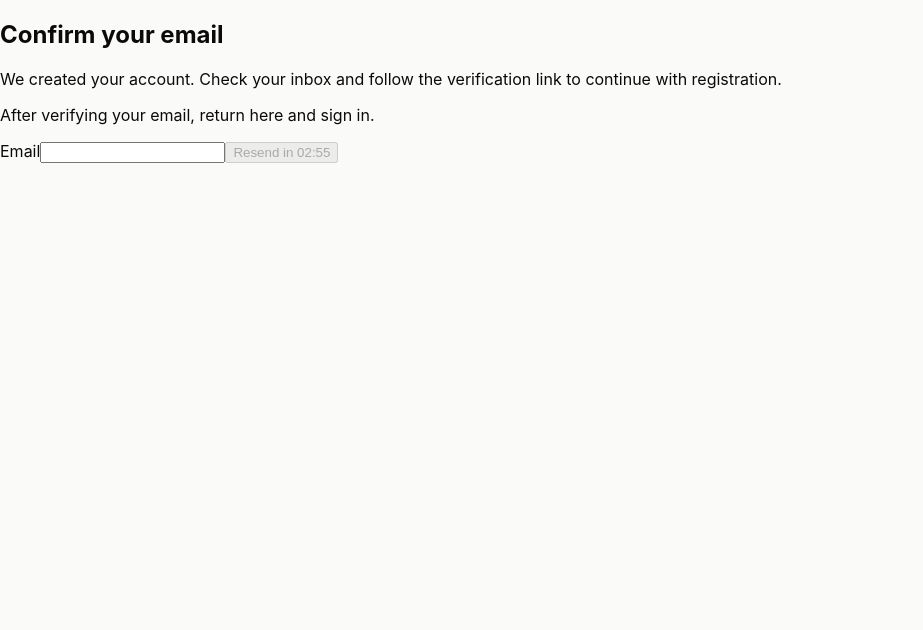
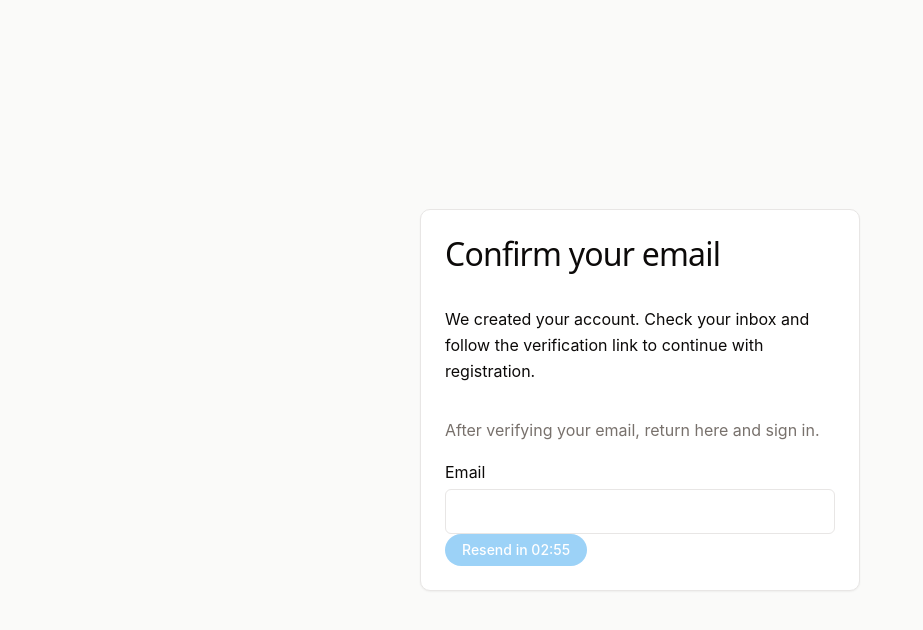
Before and after one commit to acorrea-B/personal-account-proyect-front-end, a Next.js app: page /register/confirm in a window 1280 px wide. Shown: the top 630 px of the page, without its empty margins (0-923 px from the left). Built offline with nearby package versions, Linux system fonts and the light colour scheme; no server answers.

Commit message:
feat(auth): apply Refero styling to auth pages

```diff
--- a/app/globals.css
+++ b/app/globals.css
@@ -2,14 +2,55 @@
   --color-stone-canvas: #fafaf9;
   --color-pure-white: #ffffff;
   --color-stone-border: #e8e6e5;
+  --color-stone-muted: #d6d3d1;
+  --color-ash-gray: #a8a29e;
+  --color-warm-gray: #78716c;
   --color-ink-black: #0c0a09;
+  --color-soot: #1c1917;
+  --color-sky-wash: #c1e1f7;
   --color-cyan-signal: #3ba6f1;
-  --spacing-16: 16px;
+  --color-cyan-edge: #3398e1;
+
+  --font-roobert:
+    'Roobert', ui-sans-serif, system-ui, -apple-system, BlinkMacSystemFont, 'Segoe UI', Roboto,
+    sans-serif;
+  --font-inter: 'Inter', ui-sans-serif, system-ui, -apple-system, 'Segoe UI', Roboto, sans-serif;
+
+  --text-caption: 10px;
+  --text-body: 16px;
+  --text-subheading: 20px;
+  --text-heading-sm: 32px;
+  --text-display: 52px;
+
+  --space-4: 4px;
+  --space-8: 8px;
+  --space-12: 12px;
+  --space-16: 16px;
+  --space-24: 24px;
+  --space-32: 32px;
+  --space-40: 40px;
+  --space-48: 48px;
+  --space-64: 64px;
+  --space-80: 80px;
+  --space-96: 96px;
+
+  --radius-md: 4px;
   --radius-lg: 10px;
+  --radius-2xl: 16px;
+  --radius-full: 9999px;
+
+  --shadow-subtle: rgba(0, 0, 0, 0.05) 0px 1px 2px 0px;
+  --shadow-sm: rgba(0, 0, 0, 0.1) 0px 4px 6px -1px, rgba(0, 0, 0, 0.1) 0px 2px 4px -2px;
+  --shadow-md: rgba(0, 0, 0, 0.05) 0px 4px 16px 0px;
+  --shadow-xl: rgba(17, 12, 46, 0.12) 0px 12px 45px 0px;
 }
 
 * {
   box-sizing: border-box;
+}
+
+html {
+  background: var(--color-stone-canvas);
 }
 
 body {
@@ -17,9 +58,162 @@ body {
   min-height: 100vh;
   background: var(--color-stone-canvas);
   color: var(--color-ink-black);
-  font-family:
-    Inter,
-    system-ui,
-    -apple-system,
-    sans-serif;
+  font-family: var(--font-inter);
+  font-size: var(--text-body);
+  line-height: 1.64;
+  -webkit-font-smoothing: antialiased;
 }
+
+.page-shell {
+  min-height: 100vh;
+  display: grid;
+  background: var(--color-stone-canvas);
+}
+
+.page-main {
+  width: 100%;
+  max-width: 1200px;
+  margin: 0 auto;
+  padding: var(--space-24);
+}
+
+.auth-page {
+  min-height: 100vh;
+  display: grid;
+  place-items: center;
+  padding: var(--space-24);
+}
+
+.auth-shell {
+  width: 100%;
+  max-width: 440px;
+  display: grid;
+  gap: var(--space-24);
+}
+
+.auth-card {
+  background: var(--color-pure-white);
+  border: 1px solid var(--color-stone-border);
+  border-radius: var(--radius-lg);
+  box-shadow: var(--shadow-subtle);
+  padding: var(--space-24);
+  display: grid;
+  gap: var(--space-16);
+}
+
+.auth-heading {
+  margin: 0;
+  color: var(--color-ink-black);
+  font-family: var(--font-roobert);
+  font-size: var(--text-heading-sm);
+  font-weight: 400;
+  line-height: 1.25;
+  letter-spacing: -0.8px;
+}
+
+.auth-subtitle {
+  margin: 0;
+  color: var(--color-warm-gray);
+  font-size: var(--text-body);
+  line-height: 1.64;
+}
+
+.field {
+  display: grid;
+  gap: var(--space-4);
+}
+
+.field label {
+  font-size: var(--text-body);
+  color: var(--color-ink-black);
+}
+
+.field input {
+  font: inherit;
+  font-size: 14px;
+  border-radius: 6px;
+  border: 1px solid var(--color-stone-border);
+  padding: 10px 12px;
+  color: var(--color-ink-black);
+  background: var(--color-pure-white);
+}
+
+.field input:focus-visible {
+  outline: none;
+  border-color: var(--color-cyan-signal);
+  box-shadow: 0 0 0 3px var(--color-sky-wash);
+}
+
+.field-error {
+  color: var(--color-cyan-edge);
+  font-size: var(--text-caption);
+  line-height: 2.3;
+}
+
+.form-error,
+.form-note {
+  border-radius: var(--radius-lg);
+  padding: var(--space-8) var(--space-12);
+  font-size: var(--text-caption);
+  line-height: 2.3;
+}
+
+.form-error {
+  color: var(--color-soot);
+  border: 1px solid var(--color-stone-muted);
+}
+
+.form-note {
+  color: var(--color-warm-gray);
+}
+
+.button {
+  border-radius: var(--radius-full);
+  padding: 8px 16px;
+  font: inherit;
+  font-size: 14px;
+  font-weight: 500;
+  line-height: 1;
+  cursor: pointer;
+  border: 1px solid transparent;
+  transition: 160ms ease;
+}
+
+.button:disabled {
+  opacity: 0.5;
+  cursor: not-allowed;
+}
+
+.button-primary {
+  background: var(--color-cyan-signal);
+  color: var(--color-pure-white);
+}
+
+.button-primary:hover:not(:disabled) {
+  background: var(--color-cyan-edge);
+}
+
+.button-ghost {
+  background: transparent;
+  color: var(--color-ink-black);
+  border-color: var(--color-stone-border);
+}
+
+.link {
+  color: var(--color-cyan-signal);
+  text-decoration: none;
+}
+
+.link:hover {
+  color: var(--color-cyan-edge);
+}
+
+@media (max-width: 640px) {
+  .auth-card {
+    padding: var(--space-16);
+  }
+
+  .auth-heading {
+    font-size: var(--text-subheading);
+  }
+}
--- a/app/register/confirm/page.tsx
+++ b/app/register/confirm/page.tsx
@@ -110,17 +110,17 @@ export default function RegisterConfirmPage() {
   const countdownLabel = `${String(minutes).padStart(2, '0')}:${String(seconds).padStart(2, '0')}`;
 
   return (
-    <main>
-      <section>
-        <h1>Confirm your email</h1>
+    <main className="auth-page">
+      <section className="auth-shell auth-card">
+        <h1 className="auth-heading">Confirm your email</h1>
         <p>
           We created your account. Check your inbox and follow the verification link to continue
           with registration.
         </p>
-        <p>After verifying your email, return here and sign in.</p>
+        <p className="auth-subtitle">After verifying your email, return here and sign in.</p>
 
         <form method="post" onSubmit={handleSubmit} noValidate>
-          <label htmlFor="email">
+          <label className="field" htmlFor="email">
             Email
             <input
               id="email"
@@ -134,24 +134,28 @@ export default function RegisterConfirmPage() {
             />
           </label>
           {fieldErrors.email ? (
-            <p id="email-error" role="alert">
+            <p id="email-error" role="alert" className="field-error">
               {fieldErrors.email}
             </p>
           ) : null}
 
           {formError ? (
-            <div role="alert">
+            <div role="alert" className="form-error">
               <p>{formError}</p>
             </div>
           ) : null}
 
           {successMessage ? (
-            <div role="status">
+            <div role="status" className="form-error">
               <p>{successMessage}</p>
             </div>
           ) : null}
 
-          <button type="submit" disabled={isSubmitting || (secondsLeft ?? 0) > 0}>
+          <button
+            type="submit"
+            className="button button-primary"
+            disabled={isSubmitting || (secondsLeft ?? 0) > 0}
+          >
             {(secondsLeft ?? 0) > 0
               ? `Resend in ${countdownLabel}`
               : isSubmitting
```
Also changed, not shown: app/login/page.tsx (+16 -12 lines), app/logout/page.tsx (+4 -4 lines), app/page.tsx (+11 -7 lines), app/register/page.tsx (+10 -10 lines).
